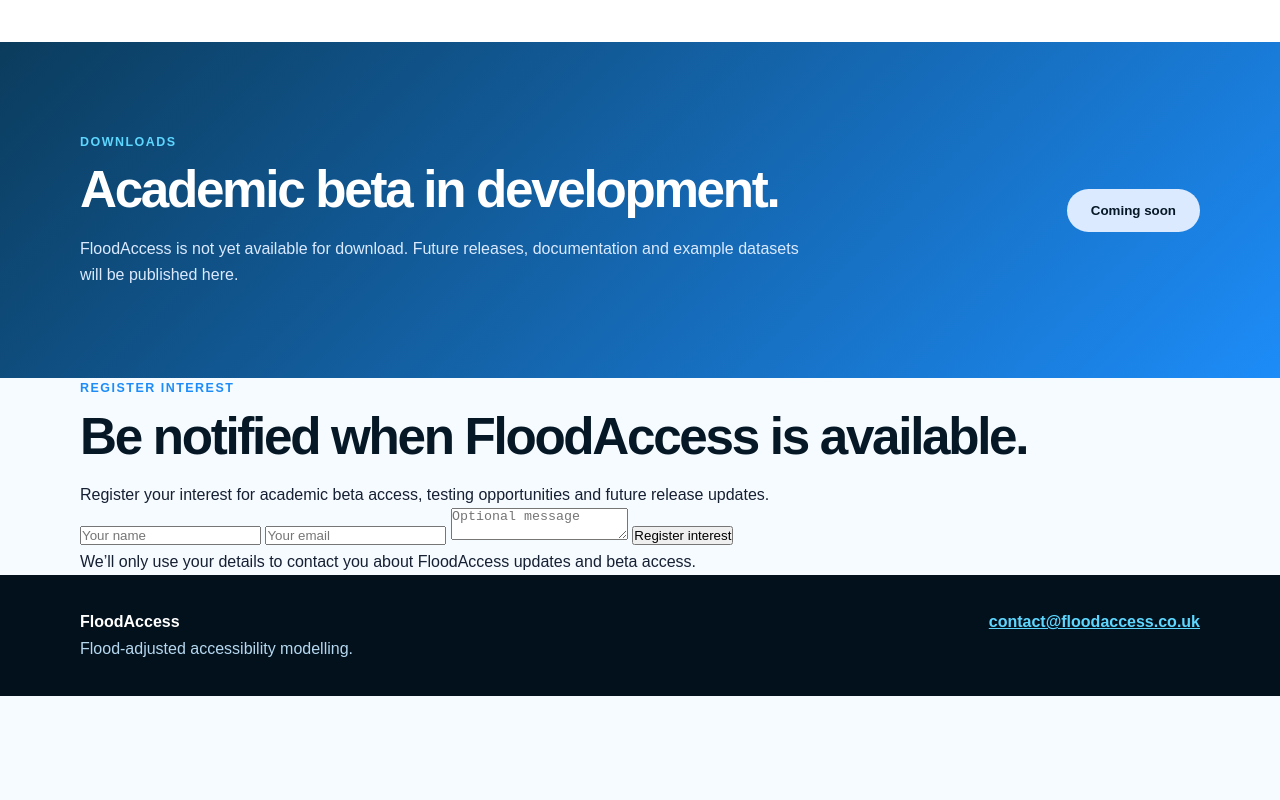
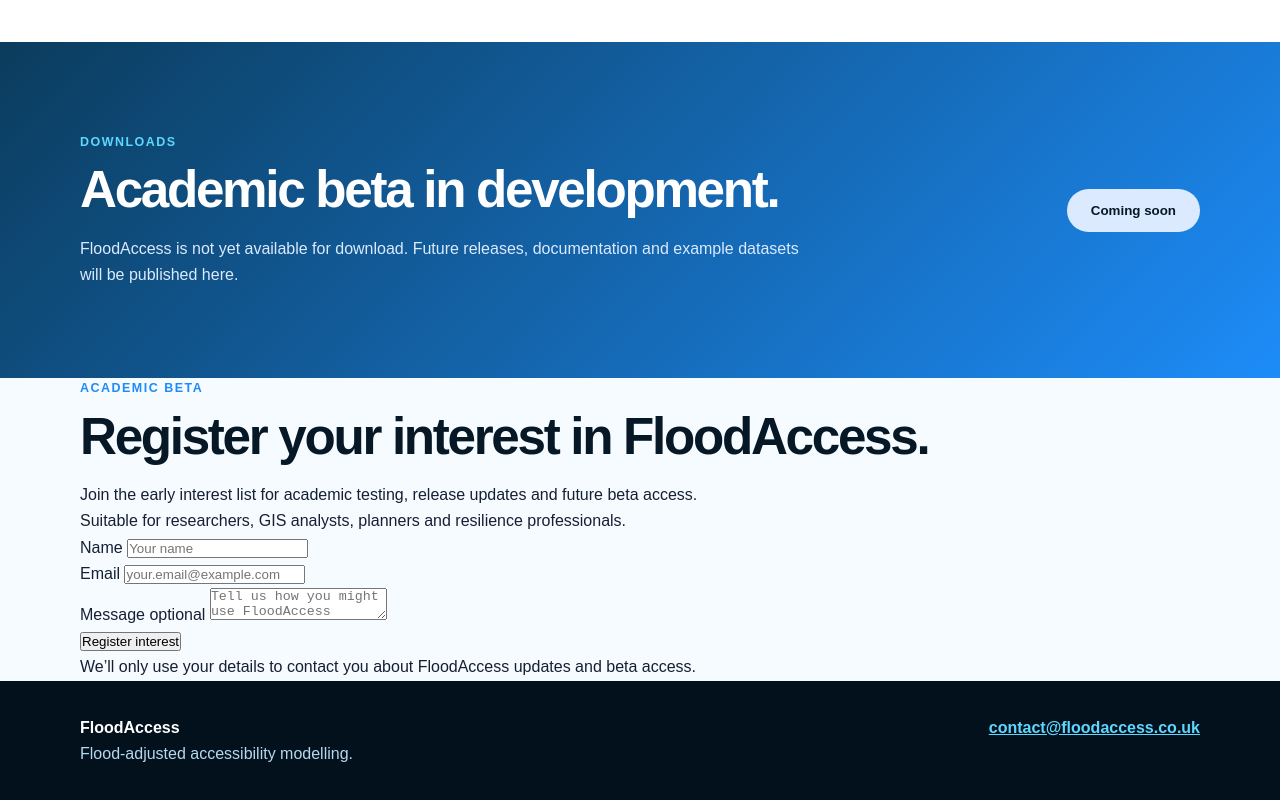
Before and after one commit to elizabethmroz/floodaccess-website, a plain HTML site: page index.html in a window 1280 px wide. Shown: the part 4616-5416 px from the top of the page. Before the commit the page ends 5312 px from the top, so only its background shows below. Drawn offline with Linux system fonts and the light colour scheme.

Commit message:
Update index.html

```diff
--- a/index.html
+++ b/index.html
@@ -248,25 +248,38 @@
     <button disabled>Coming soon</button>
   </div>
 </section>
-<section class="interest-section" id="register">
-  <div class="container interest-card">
-    <div>
-      <p class="label">Register interest</p>
-      <h2>Be notified when FloodAccess is available.</h2>
+<section class="signup-section" id="register">
+  <div class="container signup-card">
+    <div class="signup-copy">
+      <p class="label">Academic beta</p>
+      <h2>Register your interest in FloodAccess.</h2>
       <p>
-        Register your interest for academic beta access, testing opportunities
-        and future release updates.
+        Join the early interest list for academic testing, release updates and future beta access.
+      </p>
+      <p class="signup-small">
+        Suitable for researchers, GIS analysts, planners and resilience professionals.
       </p>
     </div>
 
-    <form id="interestForm" class="interest-form">
-      <input type="text" id="name" name="name" placeholder="Your name" required>
-      <input type="email" id="email" name="email" placeholder="Your email" required>
-      <textarea id="message" name="message" placeholder="Optional message"></textarea>
+    <form id="interestForm" class="signup-form">
+      <div class="form-row">
+        <label for="name">Name</label>
+        <input type="text" id="name" name="name" placeholder="Your name" required>
+      </div>
+
+      <div class="form-row">
+        <label for="email">Email</label>
+        <input type="email" id="email" name="email" placeholder="your.email@example.com" required>
+      </div>
+
+      <div class="form-row">
+        <label for="message">Message <span>optional</span></label>
+        <textarea id="message" name="message" placeholder="Tell us how you might use FloodAccess"></textarea>
+      </div>
 
       <button type="submit">Register interest</button>
 
-      <p class="form-note">
+      <p class="privacy-note">
         We’ll only use your details to contact you about FloodAccess updates and beta access.
       </p>
 
@@ -276,7 +289,7 @@
 </section>
 
 <script>
-  const scriptURL = "https://script.google.com/macros/s/AKfycbx9QztnI-OpC0QyO4FYipaV3qmT0aPc3Z_wu5eIMSqo5uqrQFi0rMXyLd6okfaCFA4kzg/exec";
+  const scriptURL = "YOUR_GOOGLE_SCRIPT_URL_HERE";
   const form = document.getElementById("interestForm");
   const status = document.getElementById("formStatus");
 
@@ -285,20 +298,13 @@
 
     status.textContent = "Submitting...";
 
-    const data = {
-      name: document.getElementById("name").value,
-      email: document.getElementById("email").value,
-      message: document.getElementById("message").value
-    };
+    const formData = new FormData(form);
 
     try {
       await fetch(scriptURL, {
         method: "POST",
         mode: "no-cors",
-        headers: {
-          "Content-Type": "application/json"
-        },
-        body: JSON.stringify(data)
+        body: formData
       });
 
       status.textContent = "Thank you — your interest has been registered.";
```
